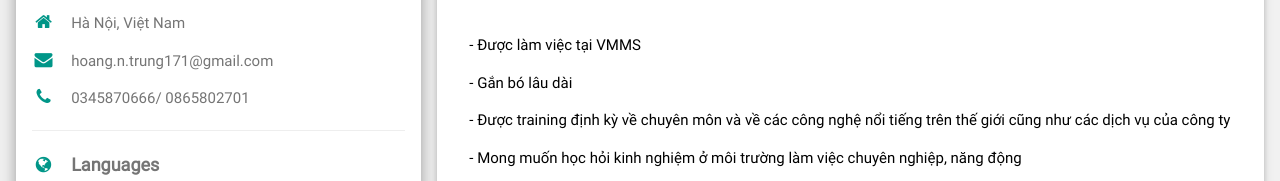
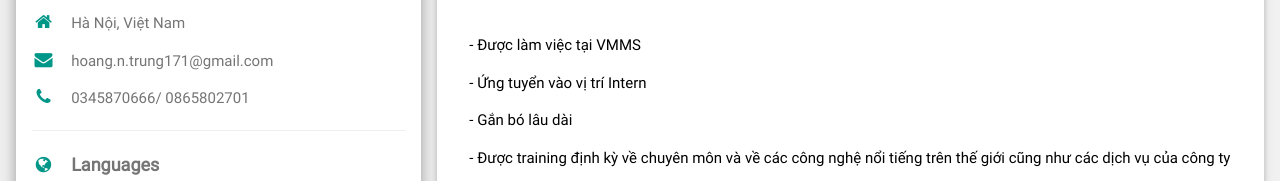
Before and after one commit to subzeroproject/server-engineer, a plain HTML site: page index.html in a window 1280 px wide. Shown: the part 94-275 px from the top of the page. Drawn offline with Linux system fonts and the light colour scheme.

Commit message:
Update index.html

```diff
--- a/index.html
+++ b/index.html
@@ -49,6 +49,7 @@ html,body,h1,h2,h3,h4,h5,h6 {font-family: "Roboto", sans-serif}
         <h2 class="w3-text-grey w3-padding-16"><i class="fa fa-certificate fa-fw w3-margin-right w3-xxlarge w3-text-teal"></i>Mục đích</h2>
         <div class="w3-container">
           <p>- Được làm việc tại VMMS</p>
+          <p>- Ứng tuyển vào vị trí Intern
           <p>- Gắn bó lâu dài </p>
           <p>- Được training định kỳ về chuyên môn và về các công nghệ nổi tiếng trên thế giới cũng như các dịch vụ của công ty</p>
           <p>- Mong muốn học hỏi kinh nghiệm ở môi trường làm việc chuyên nghiệp, năng động </p>
```
